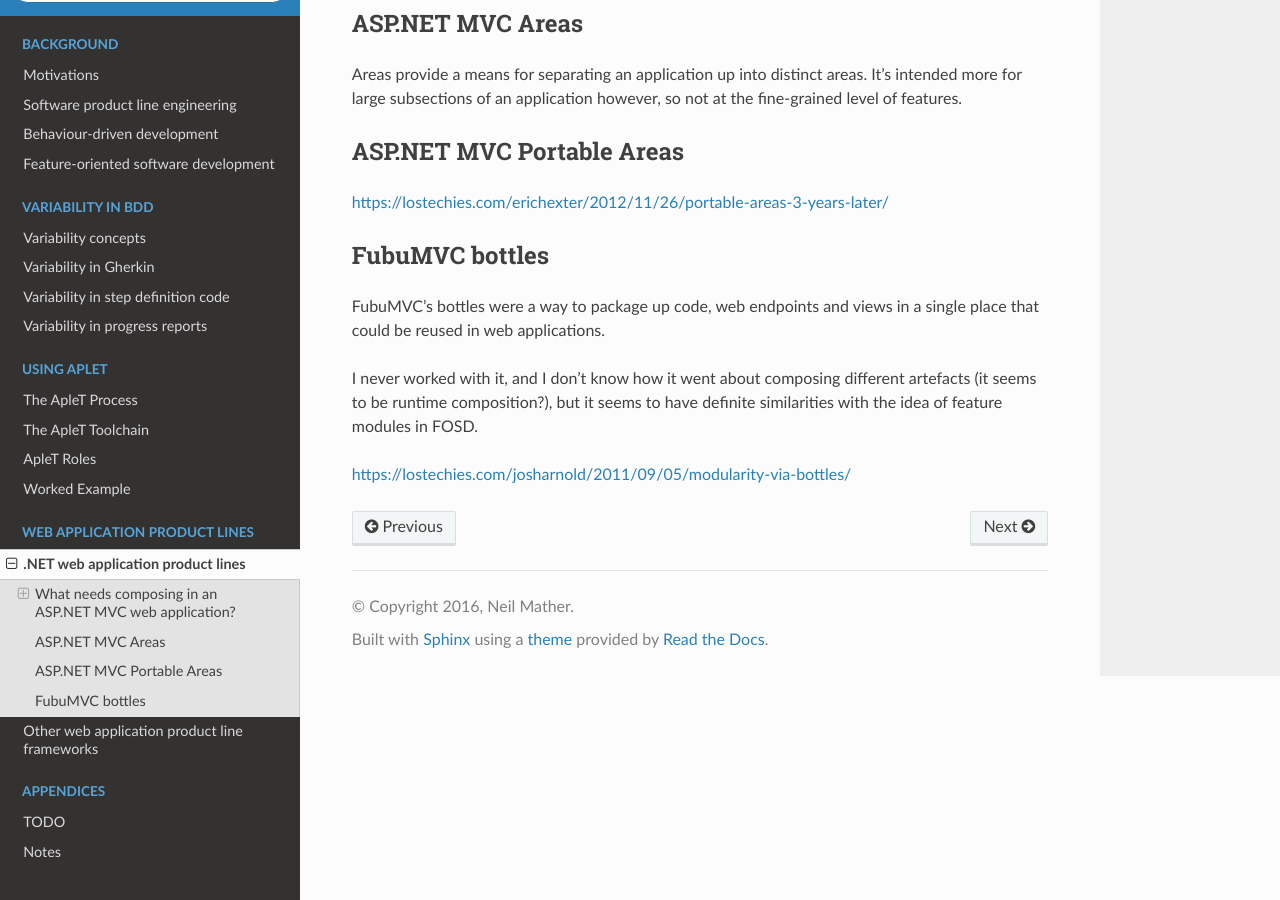
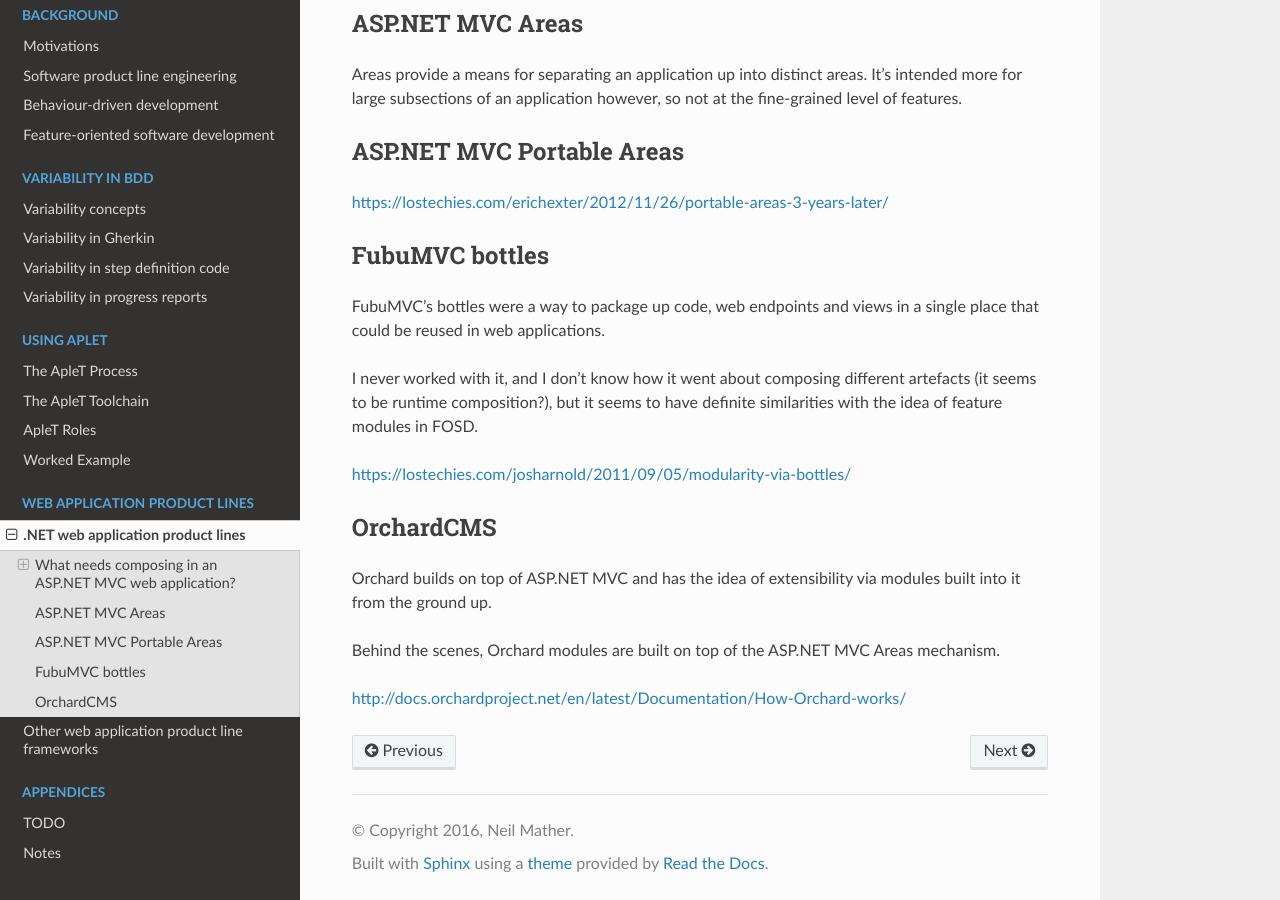
Before and after one commit to ngm/ApleT, a Sphinx documentation site: the page built from docs/dotnet-webapp-productlines.rst, in a window 1280 px wide and 900 px high, scrolled down 1457 px. Built offline with Sphinx 7.4.7 and the Read the Docs theme 2.0.0, drawn with Linux system fonts in a browser that asks for light colours.

Commit message:
Add link to Orchard for product lines in ASP.NET

```diff
--- a/docs/dotnet-webapp-productlines.rst
+++ b/docs/dotnet-webapp-productlines.rst
@@ -92,3 +92,14 @@
 similarities with the idea of feature modules in FOSD.
 
 https://lostechies.com/josharnold/2011/09/05/modularity-via-bottles/
+
+OrchardCMS
+==========
+
+Orchard builds on top of ASP.NET MVC and has the idea of extensibility via
+modules built into it from the ground up.
+
+Behind the scenes, Orchard modules are built on top of the ASP.NET MVC Areas
+mechanism.
+
+http://docs.orchardproject.net/en/latest/Documentation/How-Orchard-works/
```
